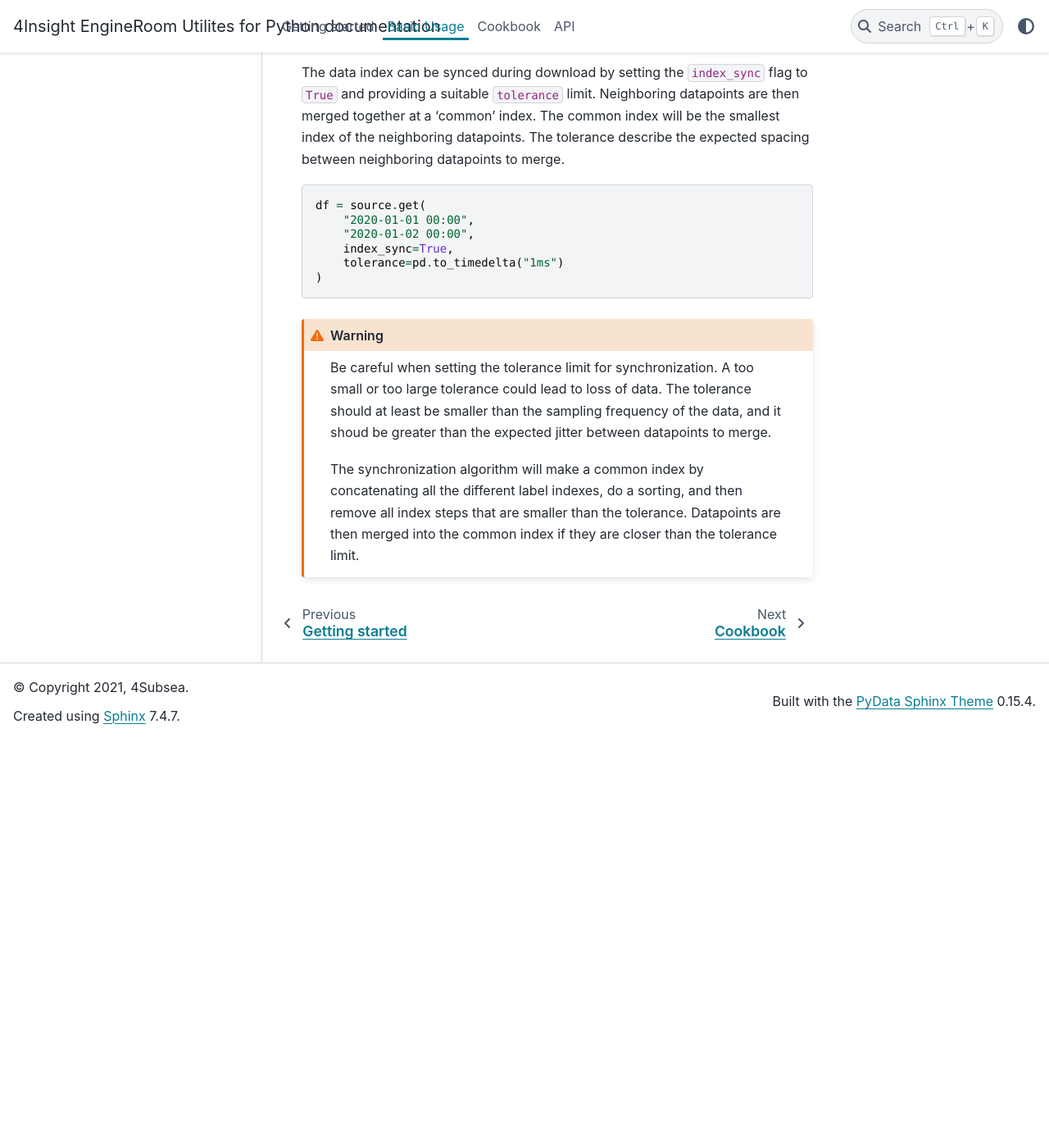
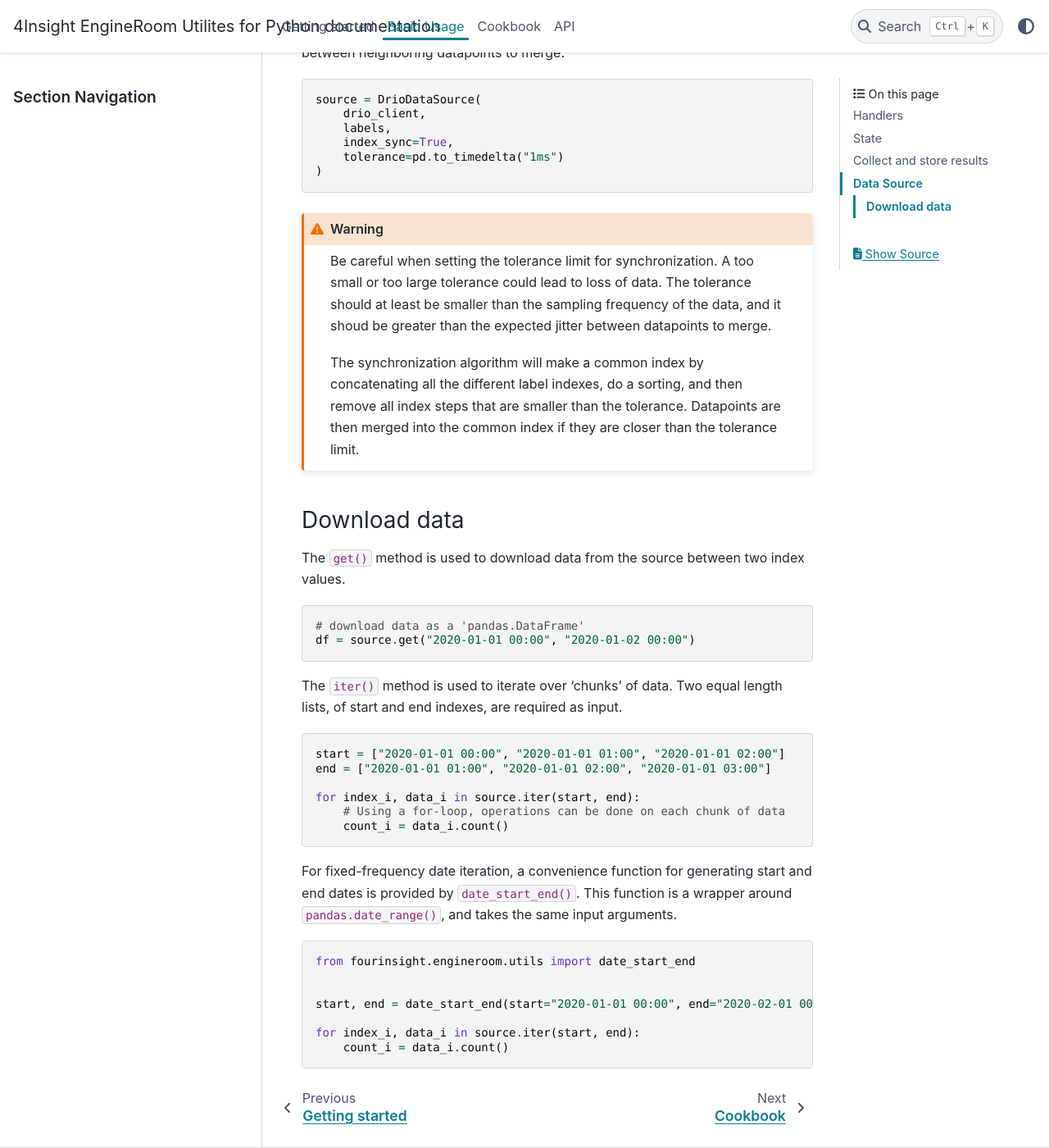
Before and after one commit to 4Subsea/fourinsight-engineroom-utils-python, a Sphinx documentation site: the page built from docs/basic_usage.rst, in a window 1280 px wide and 1400 px high, scrolled down 4620 px. Shown: the whole window at 82% size. Built offline with Sphinx 7.4.7 and the PyData theme 0.15.4, drawn with Linux system fonts in a browser that asks for light colours; before the commit the page ends 5522 px from its top, so only the background shows below that; some of the changed text lies outside the part shown.

Commit message:
doc: documentation of iter

```diff
--- a/docs/basic_usage.rst
+++ b/docs/basic_usage.rst
@@ -224,13 +224,6 @@ labels and timeseries IDs as key/value pairs.
 
     source = DrioDataSource(drio_client, labels)
 
-The ``get()`` method is used to download data from the source.
-
-.. code-block:: python
-
-    # download data as a 'pandas.DataFrame'
-    df = source.get("2020-01-01 00:00", "2020-01-02 00:00")
-
 The data index can be synced during download by setting the ``index_sync`` flag
 to ``True`` and providing a suitable ``tolerance`` limit. Neighboring datapoints are
 then merged together at a 'common' index. The common index will be the smallest
@@ -239,9 +232,9 @@ between neighboring datapoints to merge.
 
 .. code-block:: python
 
-    df = source.get(
-        "2020-01-01 00:00",
-        "2020-01-02 00:00",
+    source = DrioDataSource(
+        drio_client,
+        labels,
         index_sync=True,
         tolerance=pd.to_timedelta("1ms")
     )
@@ -256,3 +249,40 @@ between neighboring datapoints to merge.
     the different label indexes, do a sorting, and then remove all index steps that are
     smaller than the tolerance. Datapoints are then merged into the common index
     if they are closer than the tolerance limit.
+
+
+Download data
+.............
+
+The ``get()`` method is used to download data from the source between two index values.
+
+.. code-block:: python
+
+    # download data as a 'pandas.DataFrame'
+    df = source.get("2020-01-01 00:00", "2020-01-02 00:00")
+
+The ``iter()`` method is used to iterate over 'chunks' of data. Two equal length
+lists, of start and end indexes, are required as input.
+
+.. code-block:: python
+
+    start = ["2020-01-01 00:00", "2020-01-01 01:00", "2020-01-01 02:00"]
+    end = ["2020-01-01 01:00", "2020-01-01 02:00", "2020-01-01 03:00"]
+
+    for index_i, data_i in source.iter(start, end):
+        # Using a for-loop, operations can be done on each chunk of data
+        count_i = data_i.count()
+
+For fixed-frequency date iteration, a convenience function for generating start
+and end dates is provided by ``date_start_end()``. This function is a wrapper around
+``pandas.date_range()``, and takes the same input arguments.
+
+.. code-block:: python
+
+    from fourinsight.engineroom.utils import date_start_end
+
+
+    start, end = date_start_end(start="2020-01-01 00:00", end="2020-02-01 00:00", freq="1H")
+
+    for index_i, data_i in source.iter(start, end):
+        count_i = data_i.count()
```
